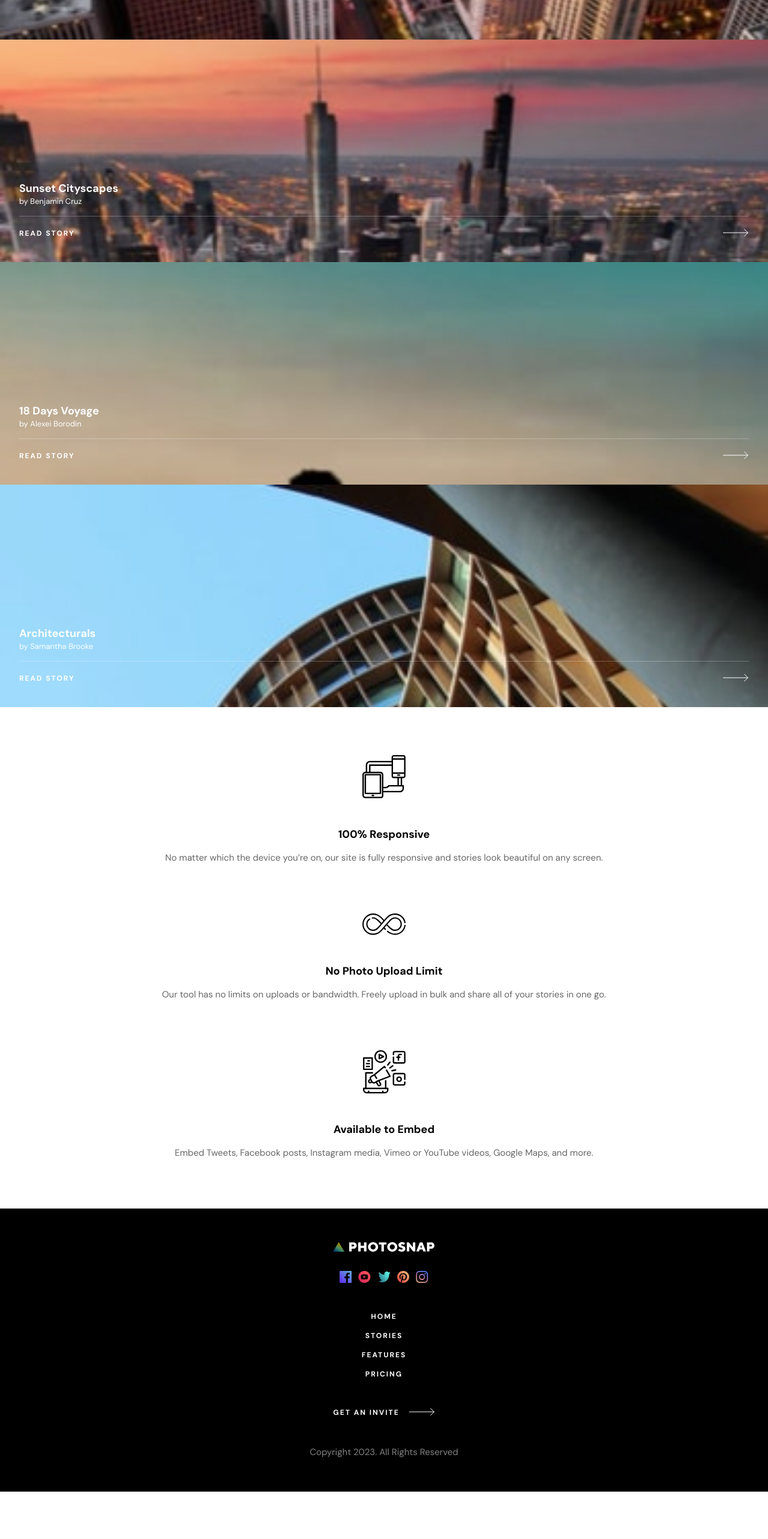
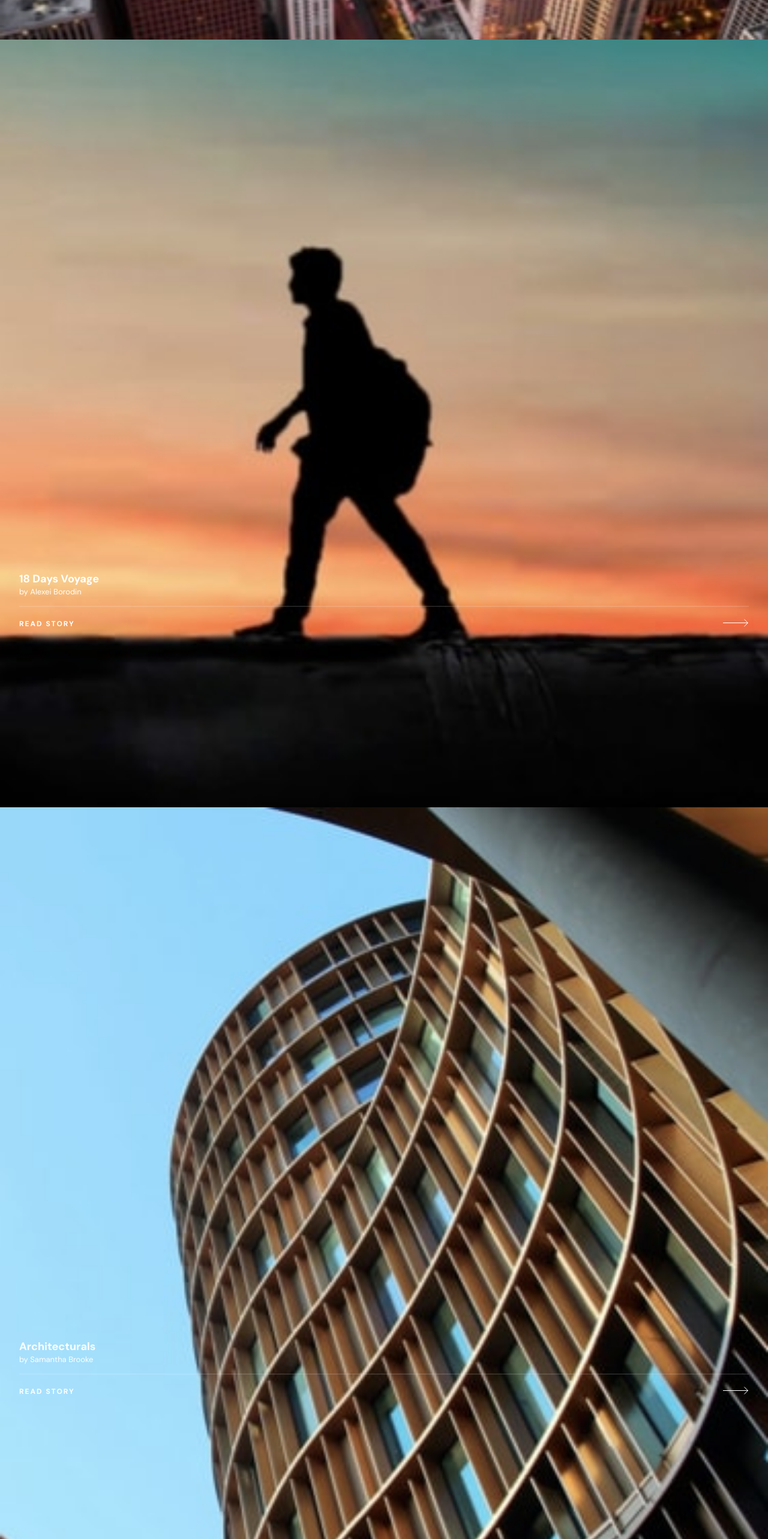
Before and after one commit to alexJSanchez/PhotoSnap, a React (Create React App) app in the folder photosnap/: page / in a window 1280 px wide. Shown: the part 6210-8776 px from the top of the page at 60% size. Before the commit the page ends 8697 px from the top, so only its background shows below. Built offline with nearby package versions, Linux system fonts and the light colour scheme.

Commit message:
add resonsive image 3

```diff
--- a/photosnap/src/App.js
+++ b/photosnap/src/App.js
@@ -14,6 +14,8 @@ import pinterest from "./assets/shared/desktop/pinterest.svg";
 import instagram from "./assets/shared/desktop/instagram.svg";
 import mountain from "./assets/stories/mobile/mountains.jpg";
 import cityscapes from "./assets/stories/mobile/cityscapes.jpg";
+import daysvoyage from "./assets/stories/mobile/18-days-voyage.jpg";
+import architecturals from "./assets/stories/mobile/architecturals.jpg";
 import "./App.css";
 import "./index.css";
 
@@ -122,19 +124,10 @@ function App() {
 							</div>
 						</div>
 					</div>
-					<div className="two">
-						<p className="sub-card-title">Sunset Cityscapes</p>
-						<p className="sub-card-author">by Benjamin Cruz</p>
-						<div className="line"> </div>
-						<div className="btn-two-box">
-							<button className="btn-two-light">
-								READ STORY
-								<img className="arrow-img-light" src={arrow} />
-							</button>
-						</div>
-					</div>
 					{/*three*/}
-					<div className="three">
+					<div className="relative">
+						<img src={daysvoyage} className="w-full"></img>
+						<div className="w-full absolute pr-[2rem] pl-[2rem] top-[70%] left-[10%] translate-x-[-10%] translate-y-[-10%]">
 							<p className="sub-card-title">18 Days Voyage</p>
 							<p className="sub-card-author">by Alexei Borodin</p>
 							<div className="line"> </div>
@@ -145,7 +138,11 @@ function App() {
 								</button>
 							</div>
 						</div>
-					<div className="four">
+					</div>
+					{/*four*/}
+					<div className="relative">
+						<img src={architecturals} className="w-full"></img>
+						<div className="w-full absolute pr-[2rem] pl-[2rem] top-[70%] left-[10%] translate-x-[-10%] translate-y-[-10%]">
 							<p className="sub-card-title">Architecturals</p>
 							<p className="sub-card-author">by Samantha Brooke</p>
 							<div className="line"> </div>
@@ -154,6 +151,7 @@ function App() {
 									READ STORY
 									<img className="arrow-img-light" src={arrow} />
 								</button>
+							</div>
 						</div>
 					</div>
 				</div>
```
Lines whose indentation alone changed are shown as unchanged.
